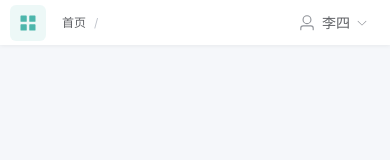
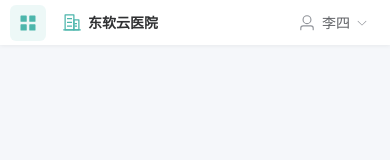
Before and after one commit to chenzhixian0805/hisclient, a Vue app: page /#/home in a window 390 px wide. Shown: the top 160 px of the page. Built offline with nearby package versions, Linux system fonts and the light colour scheme.

Commit message:
feat: 生成 Markdown 文件
Co-authored-by: traeagent <traeagent@users.noreply.github.com>

```diff
--- a/src/views/Index.vue
+++ b/src/views/Index.vue
@@ -8,7 +8,7 @@
           </el-icon>
           <span v-show="!isCollapsed" class="sidebar-title">东软云医院</span>
           <el-icon v-show="!isCollapsed" class="collapse-icon" @click.stop="toggleCollapse">
-            <DArrowLeft />
+            <ChevronLeft />
           </el-icon>
         </div>
         <el-menu
@@ -63,7 +63,7 @@
           </el-sub-menu>
         </el-menu>
         <div v-show="isCollapsed" class="expand-icon" @click="toggleCollapse">
-          <el-icon><DArrowRight /></el-icon>
+          <el-icon><ChevronRight /></el-icon>
         </div>
       </el-aside>
 
@@ -142,6 +142,10 @@
               <el-icon class="hamburger-icon">
                 <Menu />
               </el-icon>
+            </div>
+            <div class="mobile-logo">
+              <el-icon class="mobile-logo-icon"><OfficeBuilding /></el-icon>
+              <span class="mobile-logo-text">东软云医院</span>
             </div>
             <div class="breadcrumb">
               <span class="breadcrumb-item">首页</span>
@@ -420,6 +424,23 @@ export default {
   color: #4db6ac;
 }
 
+.mobile-logo {
+  display: none;
+  align-items: center;
+  gap: 6px;
+}
+
+.mobile-logo-icon {
+  font-size: 20px;
+  color: #4db6ac;
+}
+
+.mobile-logo-text {
+  font-size: 14px;
+  font-weight: 600;
+  color: #303133;
+}
+
 .breadcrumb {
   display: flex;
   align-items: center;
@@ -500,6 +521,14 @@ export default {
     display: flex;
   }
 
+  .mobile-logo {
+    display: flex;
+  }
+
+  .breadcrumb {
+    display: none;
+  }
+
   .wrapper-header {
     padding: 0 15px;
     height: 48px;
```
